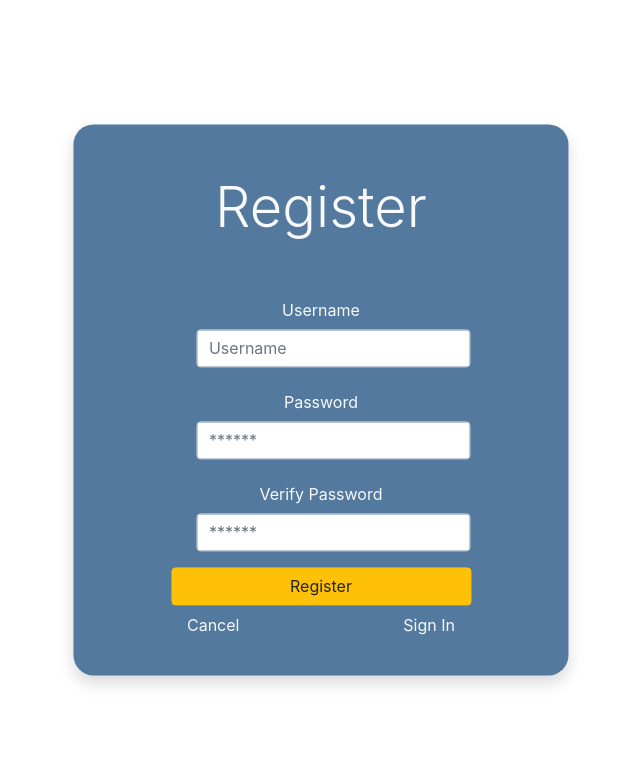
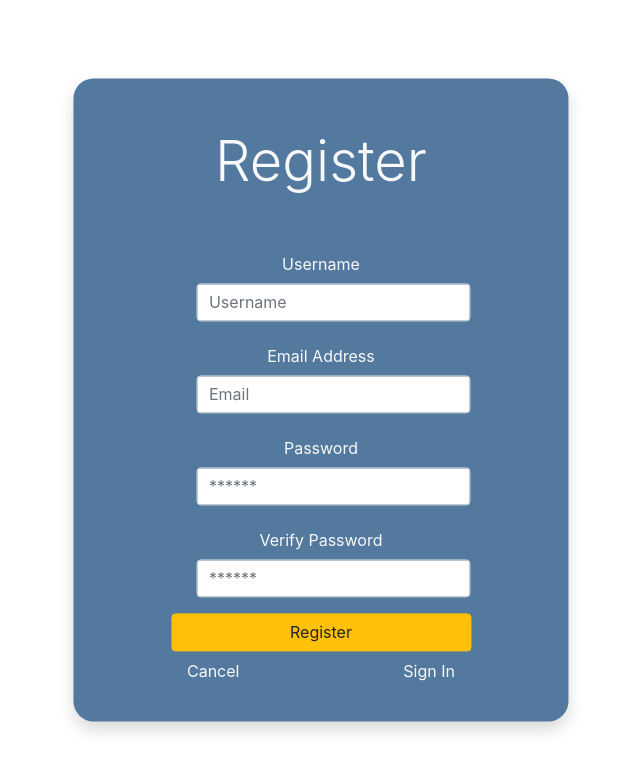
Before and after one commit to sougatadafader/FoodieWeb-WebDev-Project, a React (Create React App) app: page /register in a window 1280 px wide. Shown: the top 772 px of the page, without its empty margins (319-959 px from the left). Built offline with nearby package versions, Linux system fonts and the light colour scheme.

Commit message:
registration for user

```diff
--- a/src/components/Register/Register.js
+++ b/src/components/Register/Register.js
@@ -10,6 +10,7 @@ class register extends React.Component{
 
         this.state = {
             username:"",
+            email:"",
             password:"",
             repeatPassword:"",
             sessionUser:null,
@@ -30,6 +31,8 @@ class register extends React.Component{
         event.preventDefault();
         let newUser = {
             username: this.state.username.trim(),
+            email:this.state.email.trim(),
+            userRole:"user",
             password: this.state.password.trim()
         }
 
@@ -74,6 +77,17 @@ class register extends React.Component{
                        aria-label="Username">
                 </input>
             </form>
+                <form className="form-group form-inline">
+                    <label htmlFor="username" className="col-sm-10 offset-1 col-form-label">Email Address</label>
+                    <input className="form-control offset-1 mr-sm-2"
+                           value={this.state.email}
+                           name="email"
+                           onChange={this.handleInputChange}
+                           type="email"
+                           placeholder="Email"
+                           aria-label="Email">
+                    </input>
+                </form>
             <form className="form-group form-inline">
                 <label htmlFor="password" className="col-sm-10 offset-1 col-form-label">Password</label>
                 <input className="form-control offset-1 mr-sm-2"
```
